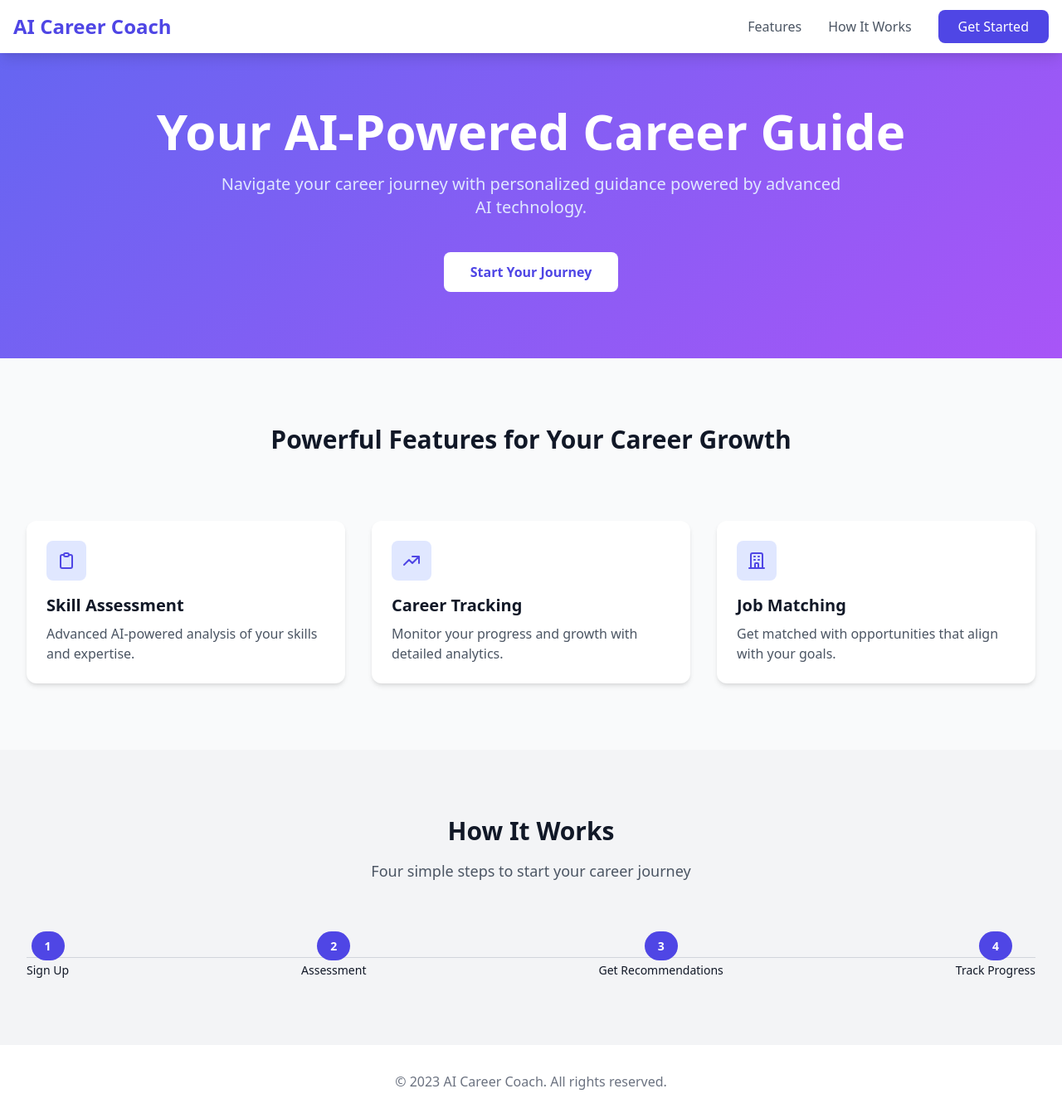
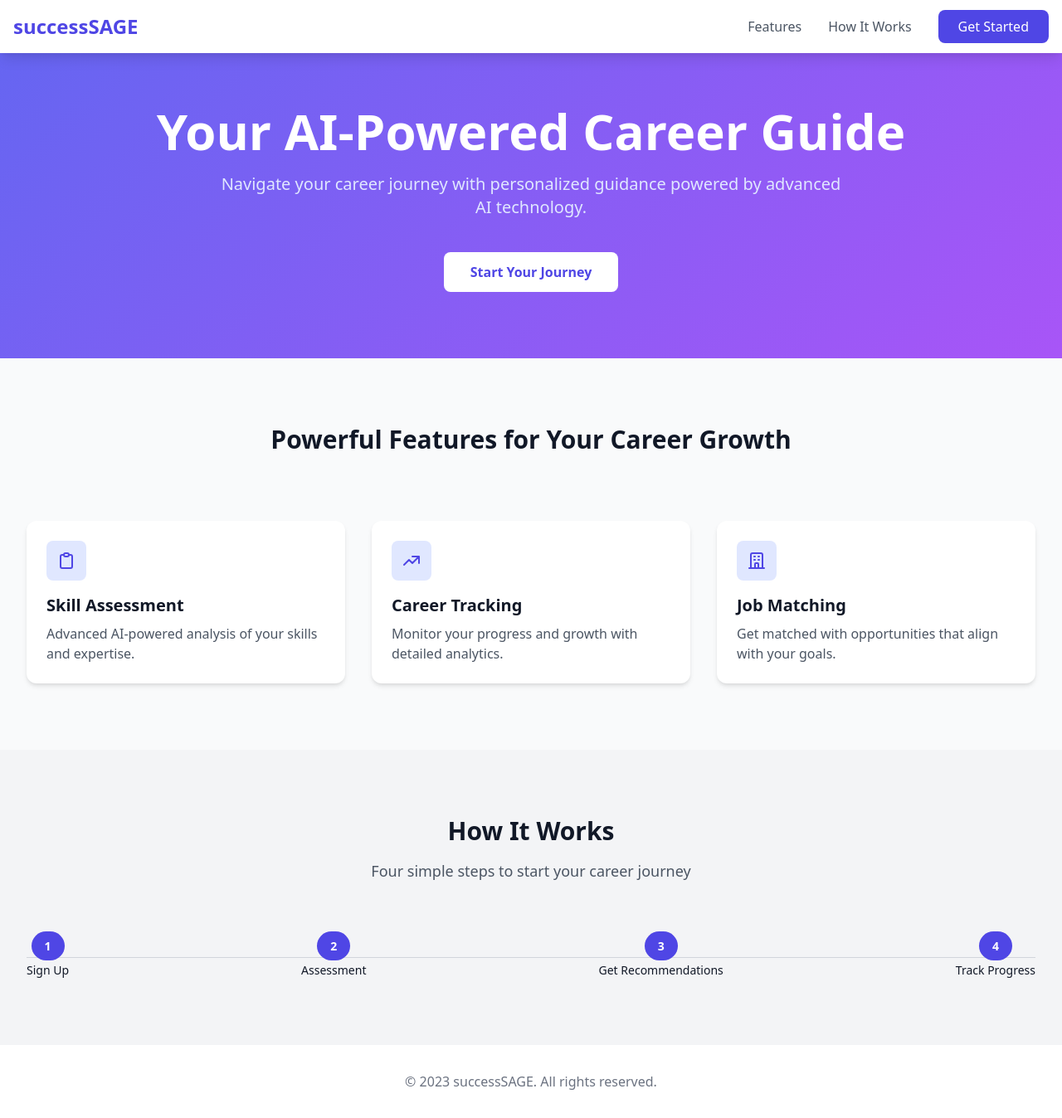
Before and after one commit to Mr-Jaiman09/VertexInnovate, a website: page index.html in a window 1280 px wide. Shown: the whole page at 83% size. Drawn offline with nearby package versions, Linux system fonts and the light colour scheme.

Commit message:
successSAGE

```diff
--- a/index.html
+++ b/index.html
@@ -3,7 +3,7 @@
 <head>
     <meta charset="UTF-8">
     <meta name="viewport" content="width=device-width, initial-scale=1.0">
-    <title>AI Career Coach - Your Personal Career Guide</title>
+    <title>successSAGE - Your Personal Career Guide</title>
     <link href="https://cdnjs.cloudflare.com/ajax/libs/tailwindcss/2.2.19/tailwind.min.css" rel="stylesheet">
     <style>
         .gradient-bg {
@@ -23,7 +23,7 @@
         <div class="max-w-7xl mx-auto px-4">
             <div class="flex justify-between items-center h-16">
                 <div class="flex items-center">
-                    <span class="text-2xl font-bold text-indigo-600">AI Career Coach</span>
+                    <span class="text-2xl font-bold text-indigo-600">successSAGE</span>
                 </div>
                 <div class="hidden md:flex items-center space-x-8">
                     <a href="#features" class="text-gray-600 hover:text-indigo-600">Features</a>
@@ -134,7 +134,7 @@
     <footer class="bg-white py-8">
         <div class="max-w-7xl mx-auto px-4 sm:px-6 lg:px-8">
             <p class="text-center text-gray-500">
-                &copy; 2023 AI Career Coach. All rights reserved.
+                &copy; 2023 successSAGE. All rights reserved.
             </p>
         </div>
     </footer>
```
